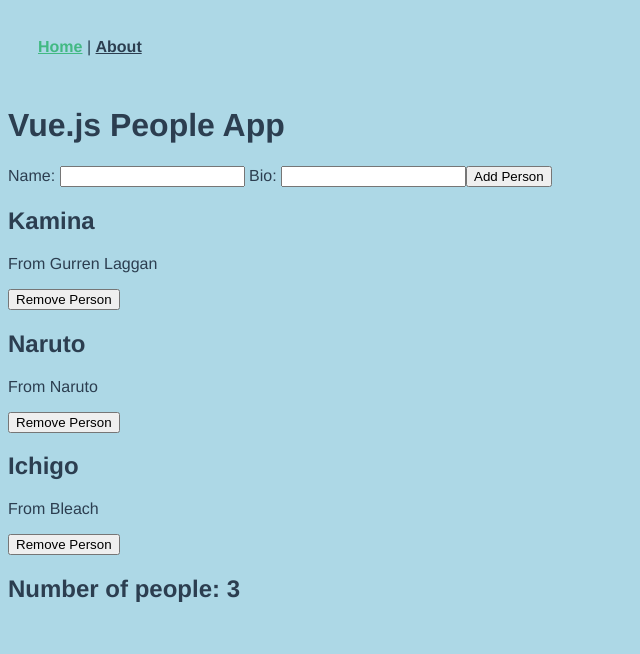
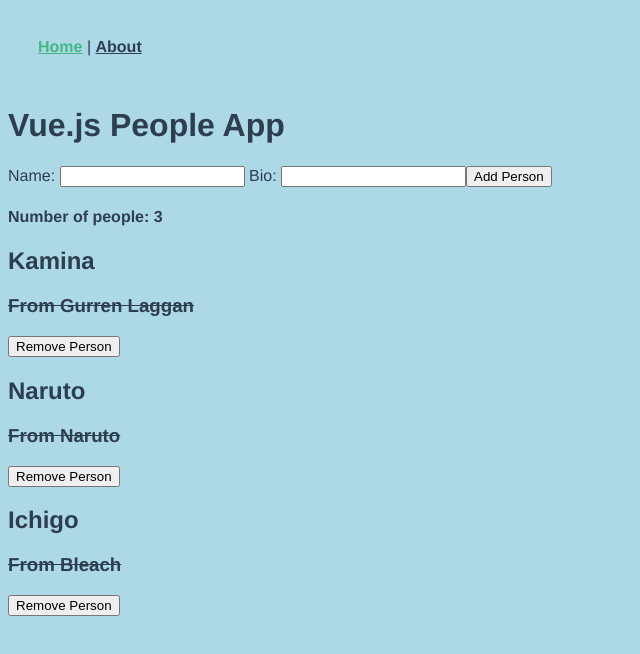
Before and after one commit to Datguyovrder/vuejs-people-app, a Vue app: page /#/ in a window 1280 px wide. Shown: the top 654 px of the page, without its empty margins (0-640 px from the left). Built offline with nearby package versions, Linux system fonts and the light colour scheme.

Commit message:
updated with v-bind

```diff
--- a/src/views/Home.vue
+++ b/src/views/Home.vue
@@ -7,14 +7,16 @@
       <button v-on:click="addPerson()">Add Person</button>
     </div>
 
-    <div v-for="person in people" >
-      <h2 v-on:click="toggleBio(person)">{{ person.name }}</h2>
-      <p v-if="person.bioVisible">{{ person.bio }}</p>
-      <button v-on:click="removePerson(person)">Remove Person</button>
+    <div>
+      <h4>Number of people: {{ people.length }}</h4>
     </div>
 
-    <div>
-      <h2>Number of people: {{ people.length }}</h2>
+    <div v-for="person in people" >
+      <h2 @click="toggleBio(person)">{{ person.name }}</h2>
+      <div v-bind:class="{strike: person.bioVisible}">
+        <h3>{{ person.bio }}</h3>
+        <button @click="removePerson(person)">Remove Person</button>
+      </div>
     </div>
   </div>
 </template>
@@ -22,6 +24,10 @@
 <style>
   body {
     background-color: lightblue;
+  }
+
+  .strike {
+    text-decoration: line-through;
   }
 </style>
 
```
